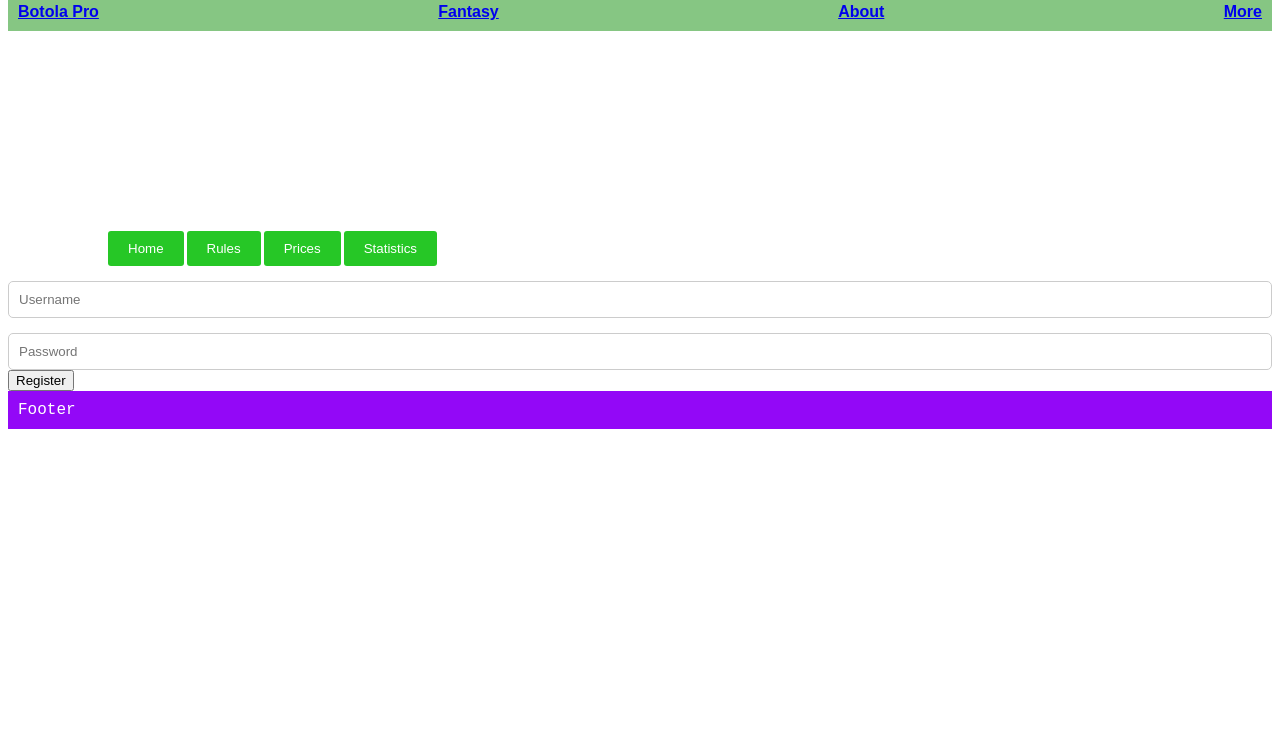
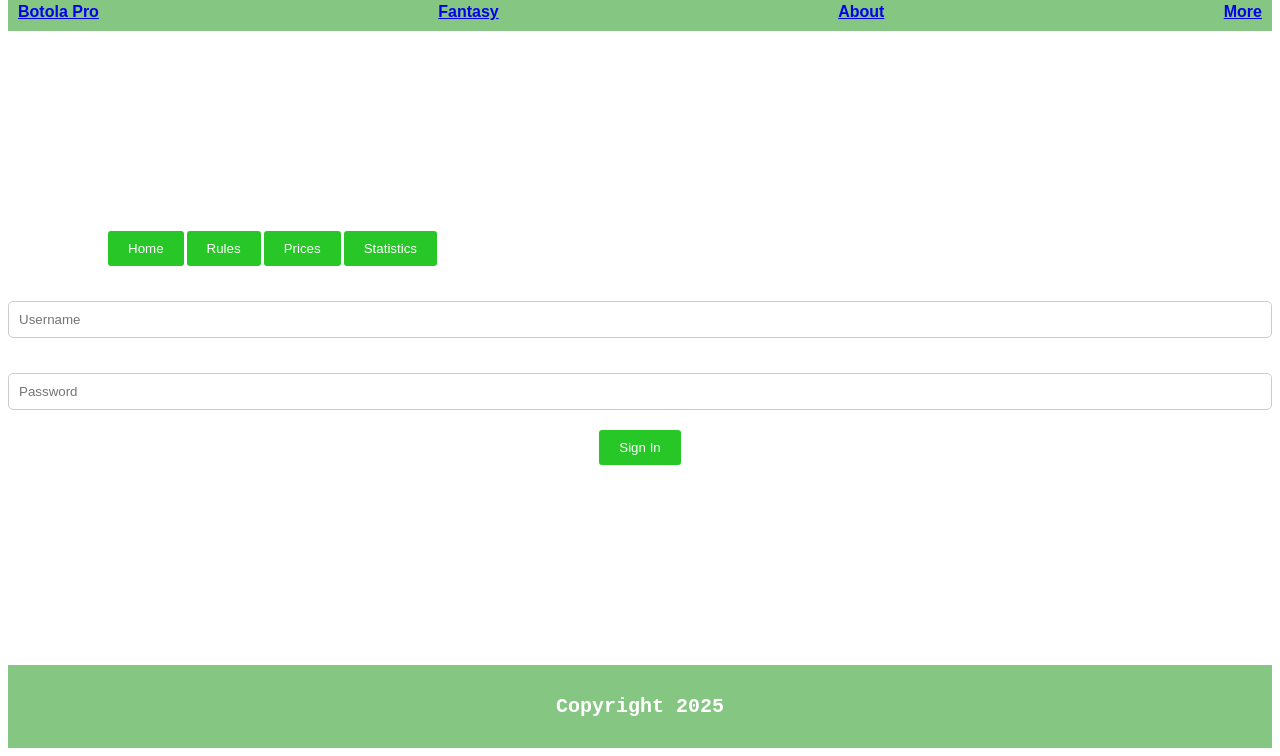
Before and after one commit to haroune99/FantasyBotola, a React app in the folder my-app/: page / in a window 1280 px wide. Shown: the part 107-863 px from the top of the page. Before the commit the page ends 800 px from the top, so only its background shows below. Built offline with nearby package versions, Linux system fonts and the light colour scheme.

Commit message:
Front end is not for me

```diff
--- a/my-app/src/index.css
+++ b/my-app/src/index.css
@@ -50,7 +50,8 @@
   cursor: pointer;
 }
 
-.buttons button:active {
+.buttons button:active,
+.buttons button:focus {
   background-color: white;
   color: green;
 }
@@ -58,15 +59,39 @@
 .login-input {
   width: 100%; /* Full width */
   padding: 10px; /* Padding for size */
-  margin-top: 15px; /* Space between inputs */
+  margin-top: 35px; /* Space between inputs */
   border-radius: 5px; /* Slightly rounded corners */
   border: 1px solid #ccc; /* Light border */
   box-sizing: border-box; /* Include padding and border in element's total width and height */
 }
 
+.sign-in-button {
+  background-color: rgb(38, 199, 38);
+  color: white;
+  border-radius: 3px;
+  border: none;
+  padding: 10px 20px;
+  margin-top: 20px;
+  text-align: center;
+  display: block;
+  margin-left: auto;
+  margin-right: auto;
+}
+
+.sign-in-button:active {
+  background-color: white;
+  color: green;
+}
+
+
 .footer {
-  background-color: #9308f7;
+  background-color: #86c683;
   color: #fff;
   padding: 10px;
   font-family: 'Courier New', Courier, monospace;
+  text-align: center;
+  margin-top: 200px;
+  font-size: 20px;
+  font-weight: bold;
+
 }
--- a/my-app/src/index.js
+++ b/my-app/src/index.js
@@ -12,6 +12,7 @@ function App() {
       <Centre setActiveComponent={setActiveComponent} />
       {activeComponent === 'Home' && <Home />}
       {activeComponent === 'Rules' && <Rules />}
+      {activeComponent === 'Prices' && <Prices />}
       <Footer />
     </div>
   );
@@ -45,8 +46,8 @@ function Centre({ setActiveComponent }) {
     <div className="buttons">
       <button onClick={() => setActiveComponent('Home')}>Home</button>
       <button onClick={() => setActiveComponent('Rules')}>Rules</button>
-      <button>Prices</button>
-      <button>Statistics</button>
+      <button onClick={() => setActiveComponent('Prices')}>Prices</button>
+      <button onClick={() => setActiveComponent('Statistics')}>Statistics</button>
     </div>
   </div>;
 }
@@ -56,7 +57,9 @@ function Home() {
     <div className="login">
       <input type="text" placeholder="Username" className="login-input" />
       <input type="password" placeholder="Password" className="login-input" />
-      <button>Register</button>
+      <button className="sign-in-button">
+       Sign In
+      </button>
     </div>
   </div>;
 }
@@ -70,13 +73,15 @@ function Rules() {
 
 function Prices() {
   return <div className="prices">
-    <h1>Rules</h1>
-    <p>The rules of the game are simple. You need to predict the results of the matches and score points. The more matches you predict correctly, the more points you will score.</p>
+    <h1>Prices</h1>
+    <p>Tji lewel trb7 7awya a wld l97ba</p>
     </div>
 }
 
 function Footer() {
-  return <footer className="footer">Footer</footer>;
+  return <footer className="footer">
+    <p>Copyright 2025</p>
+  </footer>;
 }
 
 const root = ReactDOM.createRoot(document.getElementById('root'));
```
